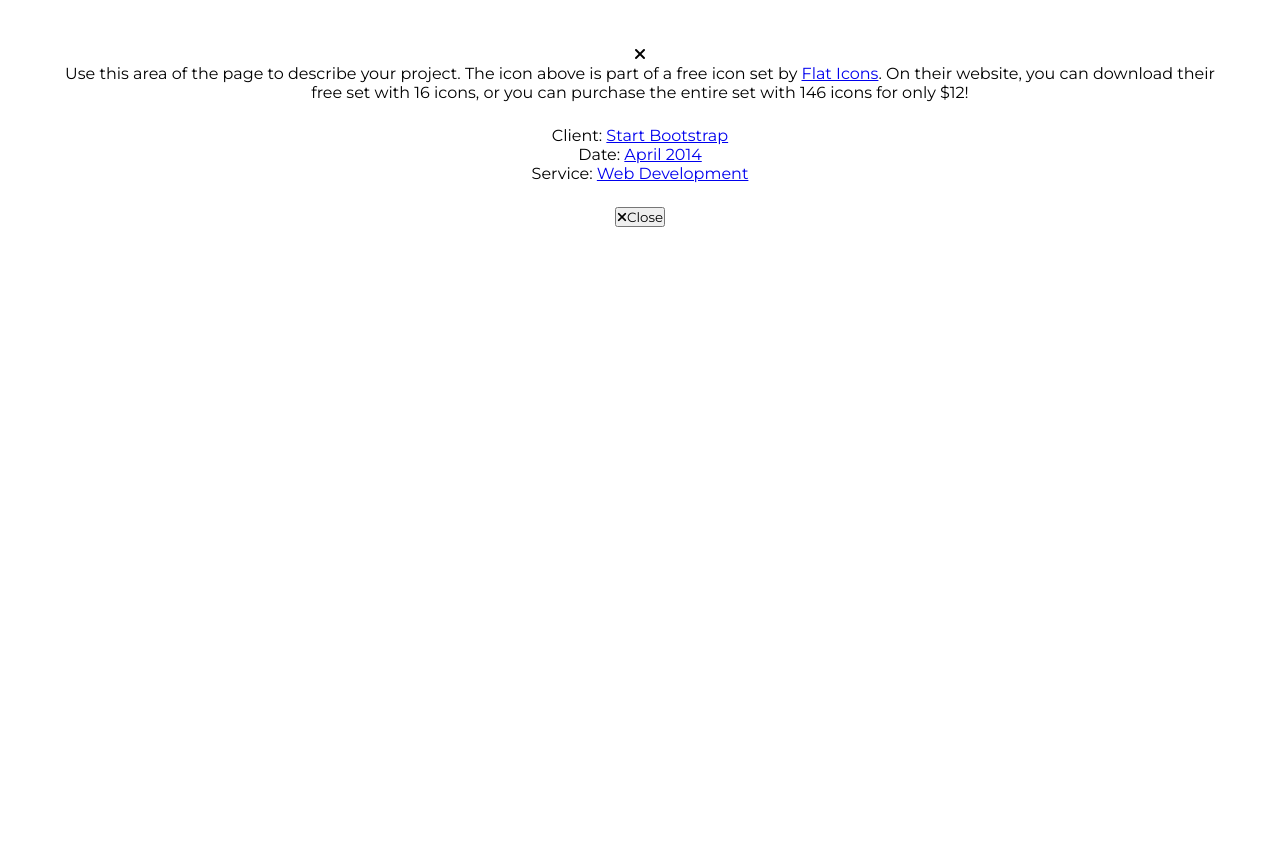
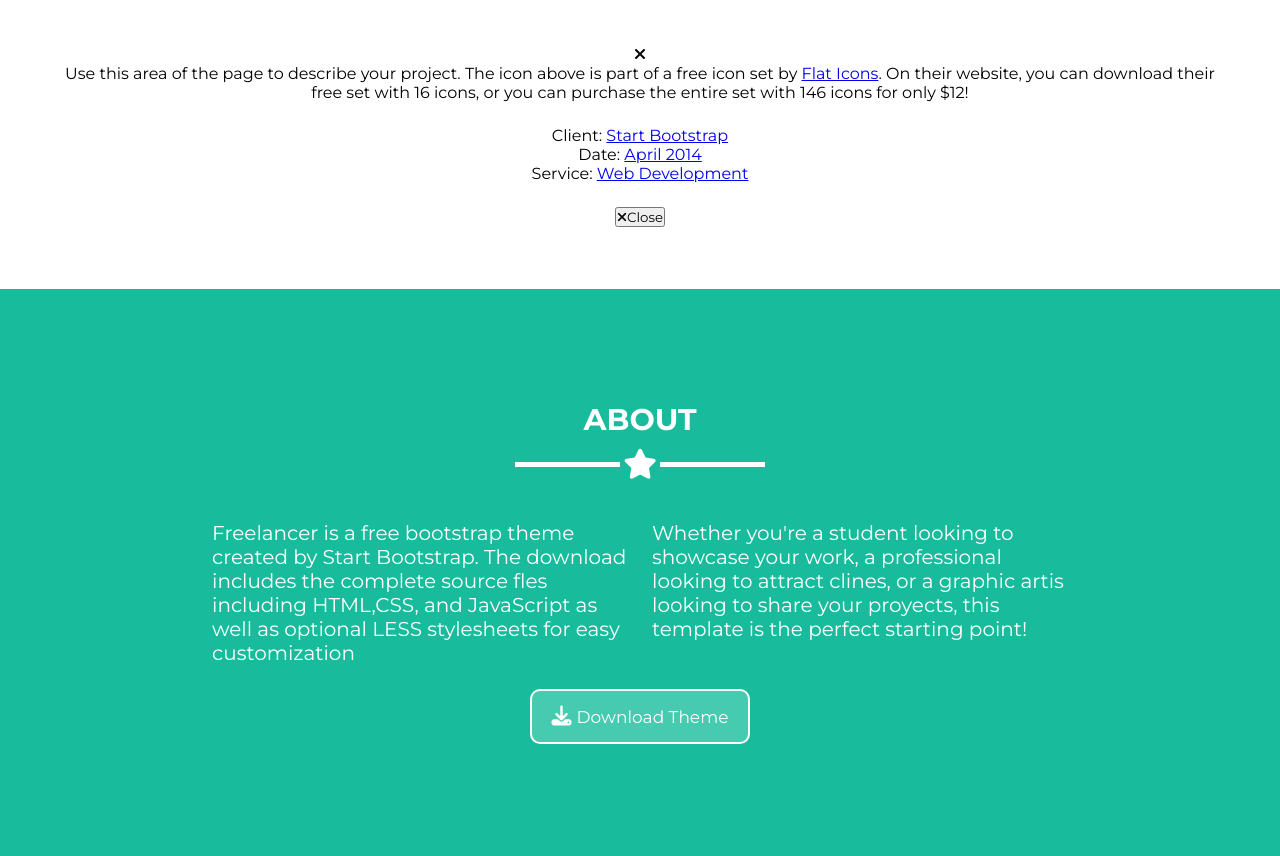
Before and after one commit to ValenMiranda/freelancer-laboratoria, a plain HTML site: page index.html in a window 1280 px wide. Shown: the part 1836-2692 px from the top of the page. Before the commit the page ends 2125 px from the top, so only its background shows below. Drawn offline with Linux system fonts and the light colour scheme; a script that the page names is missing.

Commit message:
seccion about

```diff
--- a/assets/css/main.css
+++ b/assets/css/main.css
@@ -65,3 +65,32 @@ header h1{
 	cursor: pointer;
 	position: relative;
 }
+
+/*About*/
+#about{
+	background-color: #18bc9c;
+	color: #fff;
+	padding: 100px;
+}
+.text{
+	text-align: left;
+	padding: 0 100px;
+	font-size: 20px;
+}
+.btn-about {
+	background-color: rgba(255, 255, 255, 0.2);
+	padding: 15px 20px;
+	border: 2px solid #fff;
+	border-radius: 10px;
+	font-size: 17px;
+	color: #fff;
+	cursor: pointer;
+}
+.btn-about i{
+	font-size: 20px;
+	margin-right: 5px;
+}
+.btn-about:hover {
+	background-color: #fff;
+	color: #18bc9c;
+}
--- a/index.html
+++ b/index.html
@@ -40,7 +40,6 @@
 		</div>
 	</header>
 
-	<!-- PORTFOLIO -->
 	<section id="portfolio" class="container">
 		<div class="row">
 			<div class="col-12">
@@ -139,6 +138,33 @@
 			</div>
 		</div>
 	</section>
+	<!-- ABOUT -->
+	<section id="about" class="container">
+		<div class="row">
+			<div class="col-12">
+				<h2 class="text-uppercase title">about</h2>
+			</div>
+		</div>
+				<div class="col-12 decoration white">
+				<div class="line">
+					<i class="fa fa-star" aria-hidden="true"></i>
+				</div>
+				</div>
+				</div>
+		<div class="row text">
+			<div class="col-6">
+				<p>Freelancer is a free bootstrap theme created by Start Bootstrap. The download includes the complete source fles including HTML,CSS, and JavaScript as well as optional LESS stylesheets for easy customization</p>
+			</div>
+			<div class="col-6">
+				<p>Whether you're a student looking to showcase your work, a professional looking to attract clines, or a graphic artis looking to share your proyects, this template is the perfect starting point!</p>
+			</div>
+		</div>
+		<div class="row">
+			<div class="col-12">
+				<button class="btn-about"> <i class="fa fa-download" aria-hidden="true"></i>Download Theme</button>
+			</div>
+		</div>
+	</section>
 
 	<!-- Enlaza aquí tu archivo JS -->
 	<script type="text/javascript" src="assets/js/main.js"></script>
```
